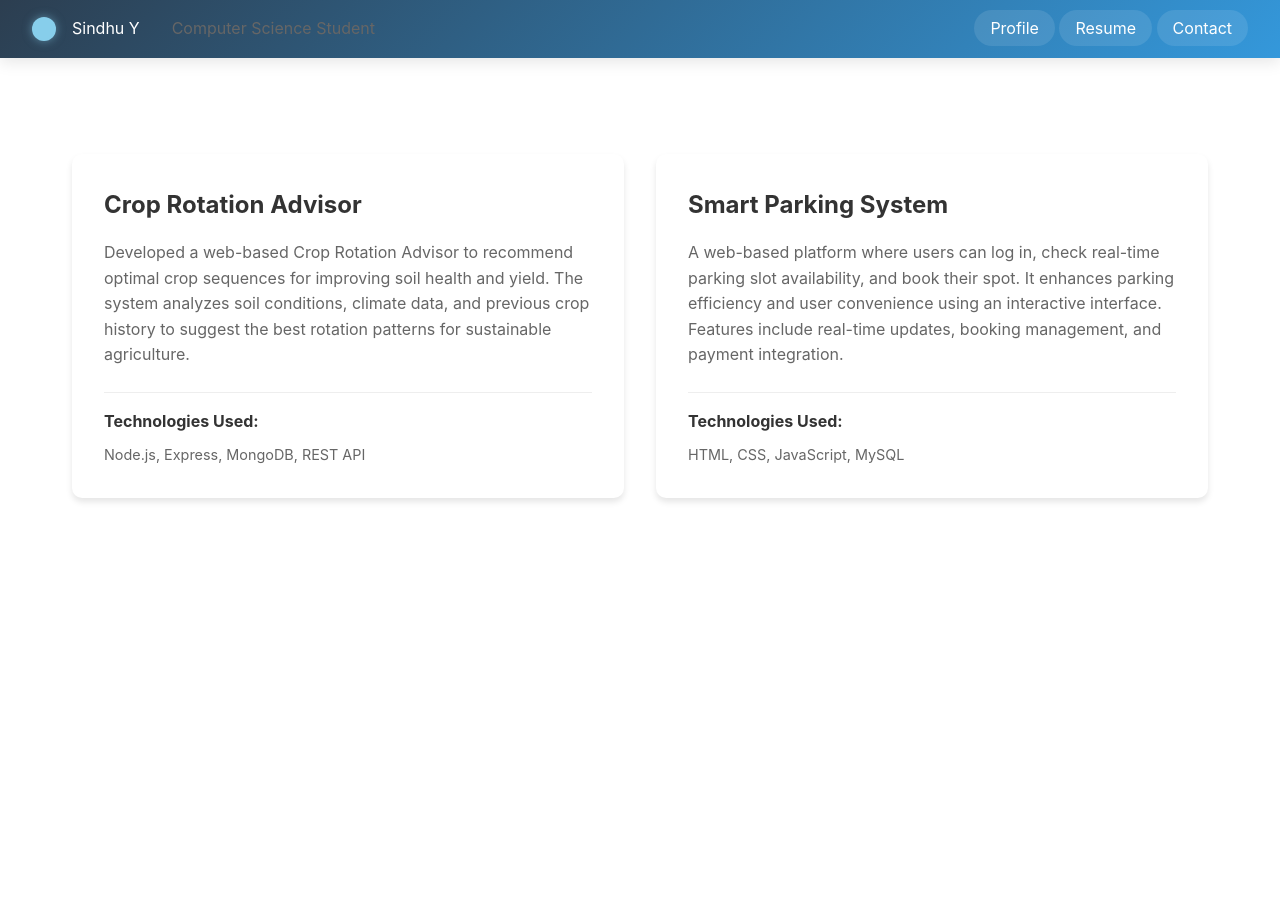
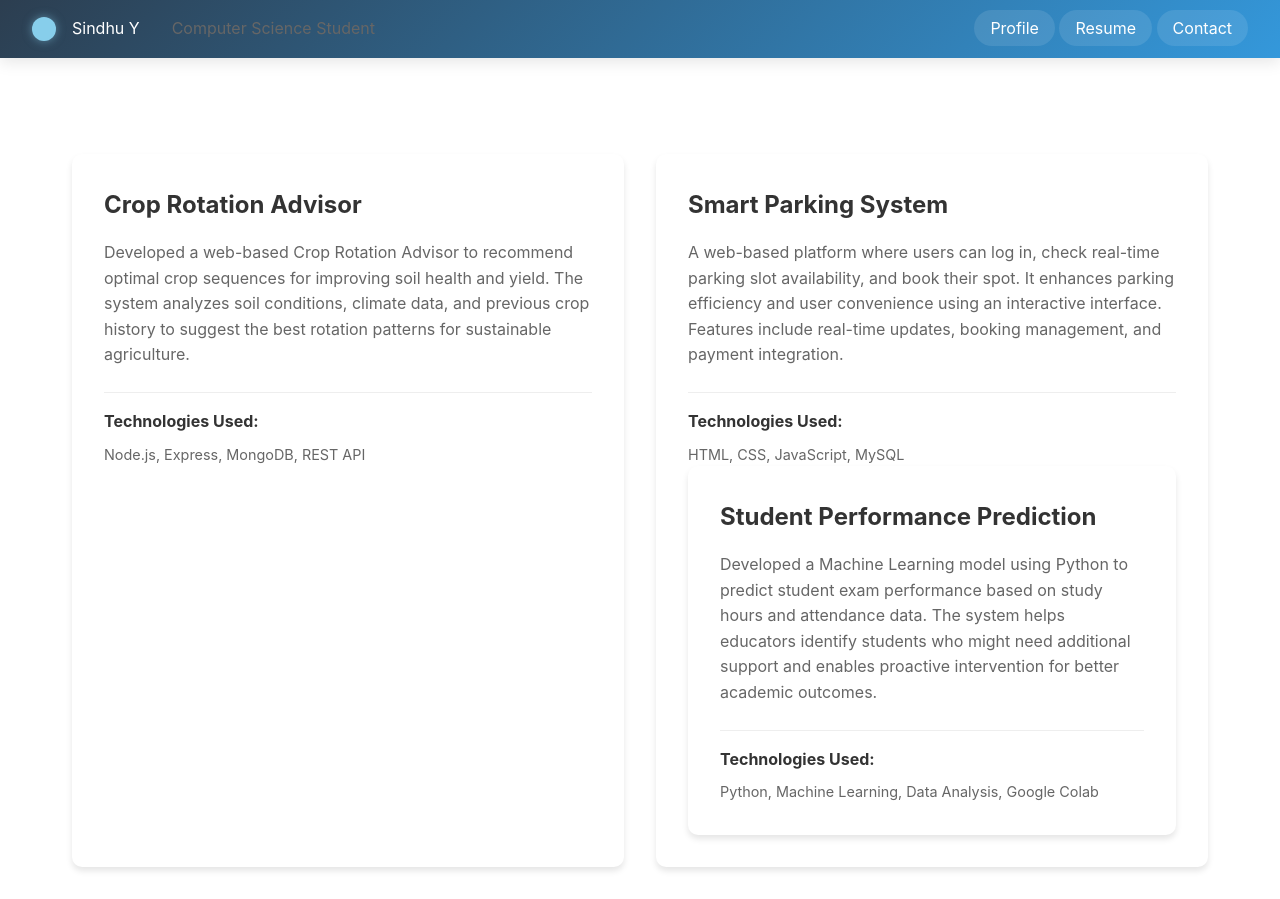
Before and after one commit to Sindhu1624/portfolio, a plain HTML site: page projects.html in a window 1280 px wide. Before the commit the page ends 800 px from the top, so only its background shows below. Drawn offline with Linux system fonts and the light colour scheme.

Commit message:
Update projects.html

```diff
--- a/projects.html
+++ b/projects.html
@@ -178,6 +178,17 @@
                     <h3>Technologies Used:</h3>
                     <p class="tech-stack">HTML, CSS, JavaScript, MySQL</p>
                 </div>
+                 <div class="project-card">
+                <h2 class="project-title">Student Performance Prediction</h2>
+                <p class="project-description">
+                    Developed a Machine Learning model using Python to predict student exam performance based on study hours
+                    and attendance data. The system helps educators identify students who might need additional support
+                    and enables proactive intervention for better academic outcomes.
+                </p>
+                <div class="technologies">
+                    <h3>Technologies Used:</h3>
+                    <p class="tech-stack">Python, Machine Learning, Data Analysis, Google Colab</p>
+                </div>
             </div>
         </div>
     </div>
```
